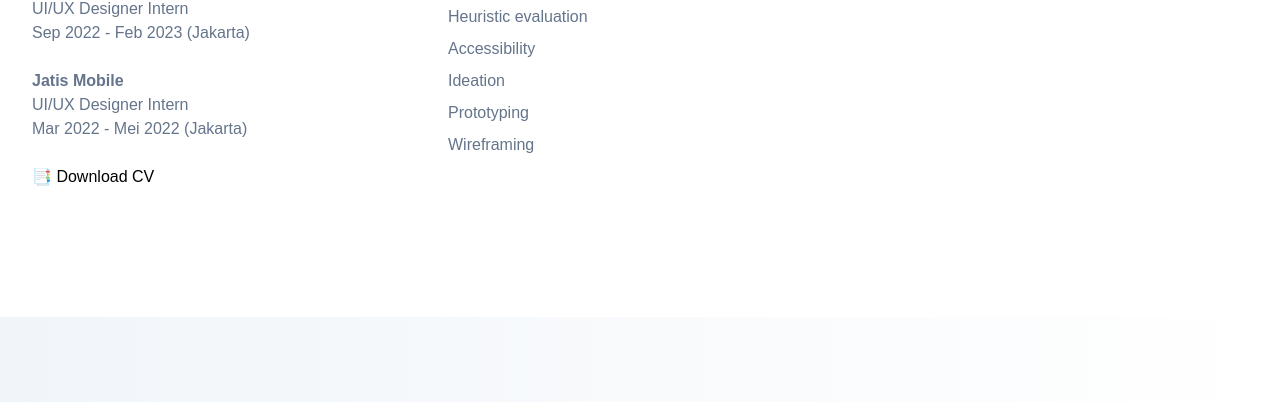
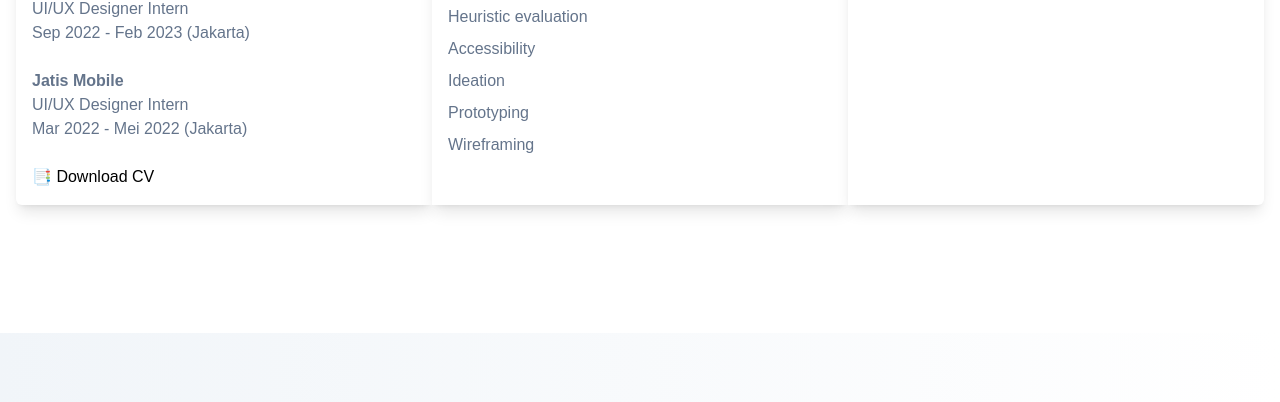
Before and after one commit to fransfirmansyah10/fransfirmansyah.github.io, a website: page index.html in a window 1280 px wide. Shown: the part 1005-1407 px from the top of the page. Drawn offline with Linux system fonts and the light colour scheme.

Commit message:
grid euy

```diff
--- a/index.html
+++ b/index.html
@@ -131,7 +131,7 @@
     <section id="experience" class="pt-32 pb-32">
         <div class="container">
             <div class="flex flex-wrap space-y-8 lg:space-y-0">
-                <div class="w-full px-4 lg:w-1/3">
+                <div class="bg-white shadow-lg rounded-md rounded-tl-none rounded-tr-none w-full px-4 pb-4 lg:w-1/3 rounded-br-none">
                     <h3 class="font-semibold mb-2 bg-gradient-to-r from-pink-600 to-amber-300 text-transparent bg-clip-text text-2xl">Experience</h3>
                     <p class="font-semibold text-base text-slate-500 max-w-xl ">PaDi UMKM</p>
                     <p class="font-normal text-base text-slate-500 max-w-xl">UI/UX Designer</p>
@@ -164,7 +164,7 @@
                         <p>📑 Download CV</p>
                     </a>
                 </div>
-                <div class="w-full space-y-2 px-4 lg:w-1/3">
+                <div class="bg-white shadow-lg rounded-md rounded-tl-none rounded-tr-none w-full space-y-2 px-4 pb-4 lg:w-1/3 rounded-br-none rounded-bl-none">
                     <h3 class="font-semibold bg-gradient-to-r from-pink-600 to-amber-300 text-transparent bg-clip-text text-2xl">Expertise</h3>
                     <p class="font-normal text-base text-slate-500 max-w-xl">UX design</p>
                     <p class="font-normal text-base text-slate-500 max-w-xl">Auto layout</p>
@@ -176,7 +176,7 @@
                     <p class="font-normal text-base text-slate-500 max-w-xl">Prototyping</p>
                     <p class="font-normal text-base text-slate-500 max-w-xl">Wireframing</p>
                 </div>
-                <div class="w-full px-4 lg:w-1/3">
+                <div class="bg-white shadow-lg rounded-md rounded-tl-none rounded-tr-none w-full px-4 lg:w-1/3 rounded-bl-none">
                     <h3 class="font-semibold mb-2 bg-gradient-to-r from-pink-600 to-amber-300 text-transparent bg-clip-text text-2xl">Trusted By</h3>
                     <p class="font-medium text-base text-slate-500 max-w-xl">I had the opportunity to work with: </p>
                     <div class="flex items-center space-x-5">
```
Also changed, not shown: dist/output.css.
